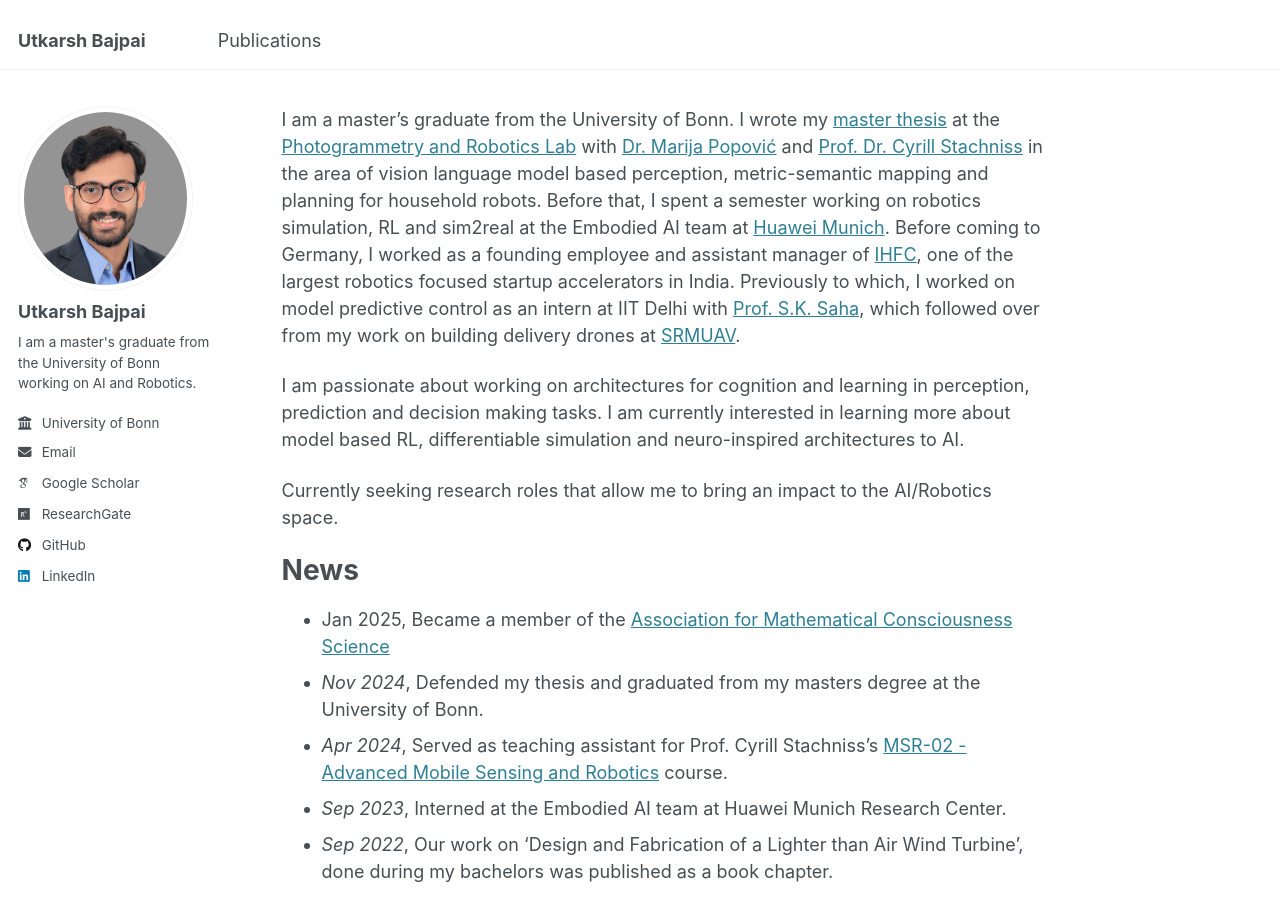
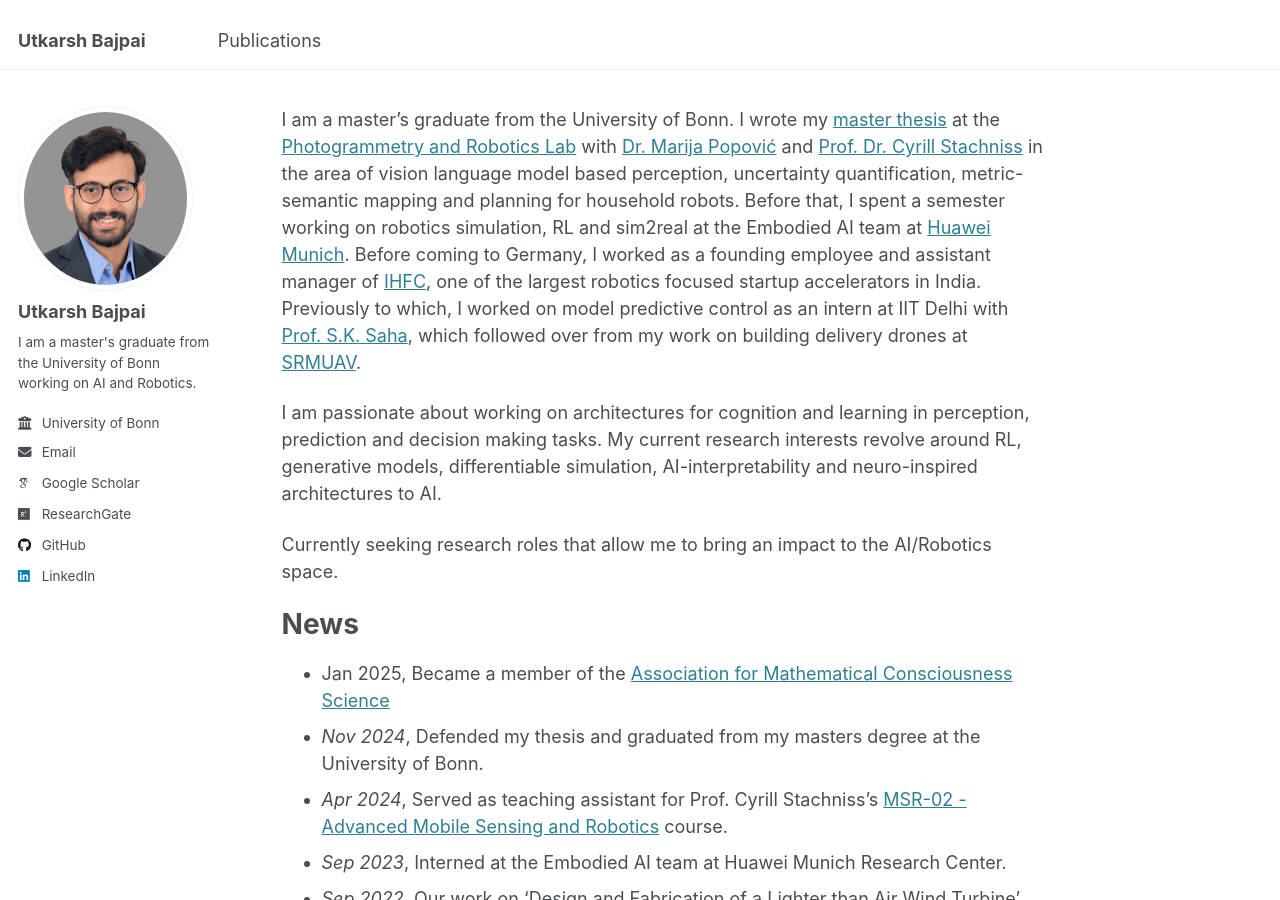
Before and after one commit to baj31415/baj31415.github.io, a Jekyll site: the page built from _pages/about.md, in a window 1280 px wide and 900 px high. Built offline with Jekyll 4.4.1, drawn with Linux system fonts in a browser that asks for light colours; some web fonts are replaced.

Commit message:
updated about

```diff
--- a/_pages/about.md
+++ b/_pages/about.md
@@ -7,9 +7,9 @@
   - /about.html
 ---
 
-I am a master's graduate from the University of Bonn. I wrote my [master thesis](http://baj31415.github.io/files/2024bajpaimsc.pdf) at the [Photogrammetry and Robotics Lab](https://www.ipb.uni-bonn.de/index.html) with [Dr. Marija Popović](https://scholar.google.com/citations?hl=en&user=XON8iQoAAAAJ&view_op=list_works&sortby=pubdate) and [Prof. Dr. Cyrill Stachniss](https://scholar.google.com/citations?hl=en&user=8vib2lAAAAAJ&view_op=list_works&sortby=pubdate) in the area of vision language model based perception, metric-semantic mapping and planning for household robots. Before that, I spent a semester working on robotics simulation, RL and sim2real at the Embodied AI team at [Huawei Munich](https://huaweiresearchcentergermanyaustria.teamtailor.com/departments/intelligent-cloud-technologies-laboratory). Before coming to Germany, I worked as a founding employee and assistant manager of [IHFC](https://www.ihfc.co.in/), one of the largest robotics focused startup accelerators in India. Previously to which, I worked on model predictive control as an intern at IIT Delhi with [Prof. S.K. Saha](https://scholar.google.co.in/citations?hl=en&user=9Td4hFMAAAAJ&view_op=list_works&sortby=pubdate), which followed over from my work on building delivery drones at [SRMUAV](https://www.youtube.com/@srmuav3921).
+I am a master's graduate from the University of Bonn. I wrote my [master thesis](http://baj31415.github.io/files/2024bajpaimsc.pdf) at the [Photogrammetry and Robotics Lab](https://www.ipb.uni-bonn.de/index.html) with [Dr. Marija Popović](https://scholar.google.com/citations?hl=en&user=XON8iQoAAAAJ&view_op=list_works&sortby=pubdate) and [Prof. Dr. Cyrill Stachniss](https://scholar.google.com/citations?hl=en&user=8vib2lAAAAAJ&view_op=list_works&sortby=pubdate) in the area of vision language model based perception, uncertainty quantification, metric-semantic mapping and planning for household robots. Before that, I spent a semester working on robotics simulation, RL and sim2real at the Embodied AI team at [Huawei Munich](https://huaweiresearchcentergermanyaustria.teamtailor.com/departments/intelligent-cloud-technologies-laboratory). Before coming to Germany, I worked as a founding employee and assistant manager of [IHFC](https://www.ihfc.co.in/), one of the largest robotics focused startup accelerators in India. Previously to which, I worked on model predictive control as an intern at IIT Delhi with [Prof. S.K. Saha](https://scholar.google.co.in/citations?hl=en&user=9Td4hFMAAAAJ&view_op=list_works&sortby=pubdate), which followed over from my work on building delivery drones at [SRMUAV](https://www.youtube.com/@srmuav3921).
 
-I am passionate about working on architectures for cognition and learning in perception, prediction and decision making tasks. I am currently interested in learning more about model based RL, differentiable simulation and neuro-inspired architectures to AI.
+I am passionate about working on architectures for cognition and learning in perception, prediction and decision making tasks. My current research interests revolve around RL, generative models, differentiable simulation, AI-interpretability and neuro-inspired architectures to AI.
 
 Currently seeking research roles that allow me to bring an impact to the AI/Robotics space.
 
```
